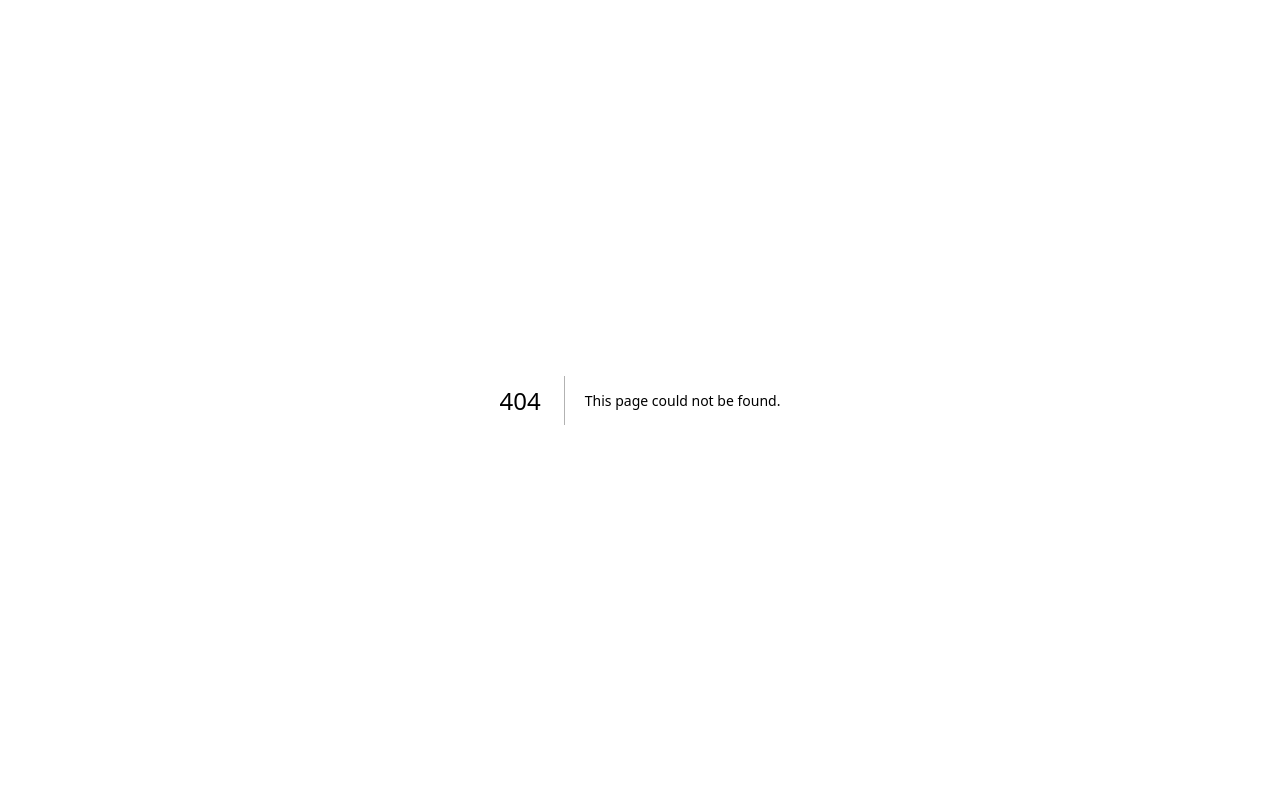
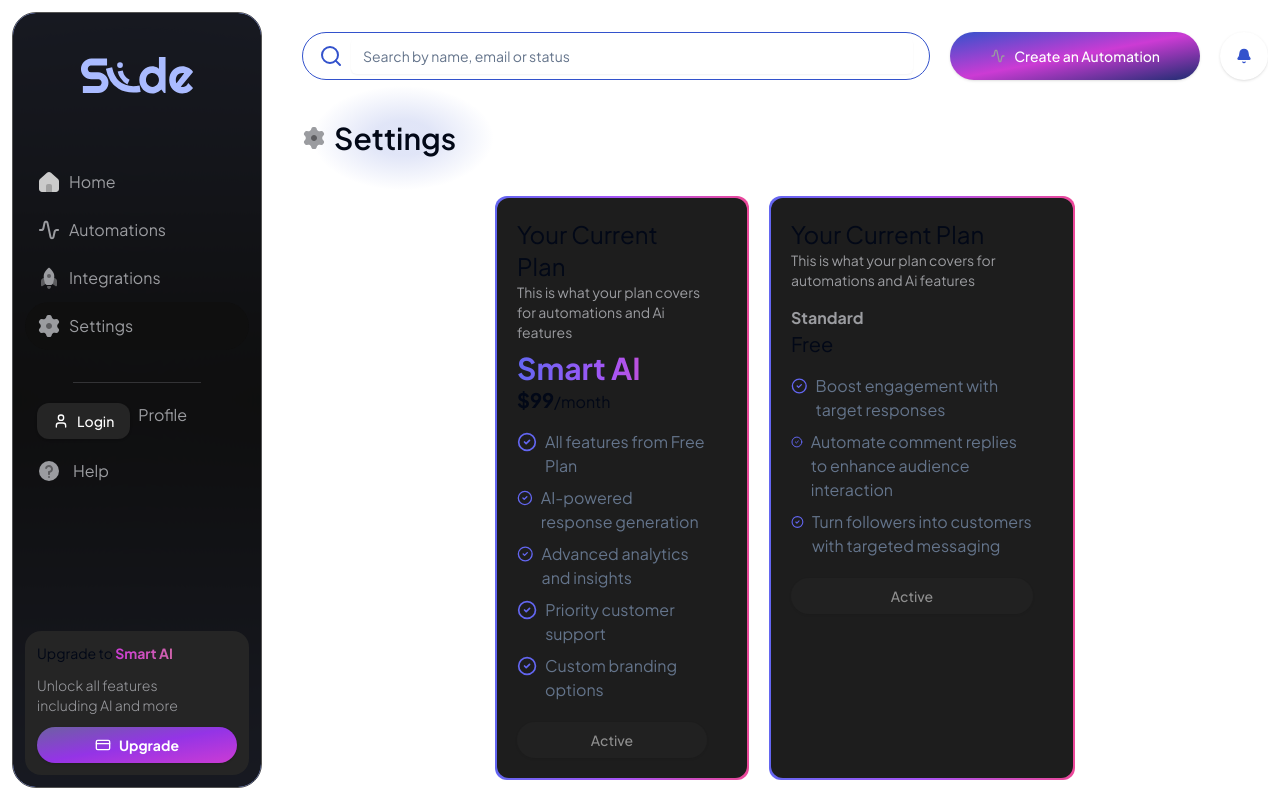
Before and after one commit to xwnsnowy/instagram-smartbot-nextjs, a Next.js app: page /dashboard/1/settings in a window 1280 px wide. Before the commit this address had no page. Built offline with nearby package versions, Linux system fonts and the light colour scheme; no server answers.

Commit message:
feat: Add Setting Page

```diff
--- /dev/null
+++ b/src/app/(protected)/dashboard/[slug]/settings/page.tsx
@@ -0,0 +1,8 @@
+import Billing from "@/components/global/billing";
+import React from "react";
+
+const Page = () => {
+  return <Billing />;
+};
+
+export default Page;
--- /dev/null
+++ b/src/components/global/billing/PaymentCard.tsx
@@ -0,0 +1,100 @@
+import { Button } from "@/components/ui/button";
+import { PLANS } from "@/constants/pages";
+import { cn } from "@/lib/utils";
+import { CircleCheck } from "lucide-react";
+import React from "react";
+
+type Props = {
+  label: string;
+  current: "PRO" | "FREE";
+  landing?: boolean;
+};
+
+const PaymentCard = ({ current, label, landing }: Props) => {
+  return (
+    <div
+      className={cn(
+        label !== current
+          ? "bg-in-active"
+          : "bg-gradient-to-r from-indigo-500 via-purple-500 to-pink-500",
+        "p-[2px] rounded-xl overflow-hidden"
+      )}
+    >
+      <div
+        className={cn(
+          landing && "radial--gradient--pink",
+          "flex flex-col rounded-xl pl-5 py-5 pr-10 bg-background-90 h-full"
+        )}
+      >
+        {landing ? (
+          <h2 className="text-2xl">
+            {label === "PRO" && "Premium Plan"}
+            {label === "FREE" && "Standard"}
+          </h2>
+        ) : (
+          <h2 className="text-2xl">
+            {label === current
+              ? "Your Current Plan"
+              : current === "PRO"
+              ? "Downgrade"
+              : "Upgrade"}
+          </h2>
+        )}
+        <p className="text-text-secondary text-sm mb-2">
+          This is what your plan covers for automations and Ai features
+        </p>
+        {label === "PRO" ? (
+          <span className="bg-gradient-to-r text-3xl from-indigo-500 via-purple-500 font-bold to-pink-500 bg-clip-text text-transparent">
+            Smart AI
+          </span>
+        ) : (
+          <p className="font-bold mt-2 text-text-secondary">Standard</p>
+        )}
+        {label === "PRO" ? (
+          <p className="mb-2">
+            <b className="text-xl">$99</b>/month
+          </p>
+        ) : (
+          <p className="text-xl mb-2">Free</p>
+        )}
+
+        {PLANS[label === "PRO" ? 1 : 0].features.map((i) => (
+          <p key={i} className="mt-2 text-muted-foreground flex gap-2 ">
+            <CircleCheck className="text-indigo-500" />
+            {i}
+          </p>
+        ))}
+
+        {landing ? (
+          <Button
+            className={cn(
+              "rounded-full mt-5",
+              label === "PRO"
+                ? "bg-gradient-to-r from-indigo-500 text-white via-purple-500 to-pink-500"
+                : "bg-background-80 text-white hover:text-background-80"
+            )}
+          >
+            {label === current
+              ? "Get Started"
+              : current === "PRO"
+              ? "Free"
+              : "Get Started"}
+          </Button>
+        ) : (
+          <Button
+            className="rounded-full mt-5 bg-background-80 text-white hover:text-background-80"
+            disabled={label === current}
+          >
+            {label === current
+              ? "Active"
+              : current === "PRO"
+              ? "Downgrade"
+              : "Upgrade"}
+          </Button>
+        )}
+      </div>
+    </div>
+  );
+};
+
+export default PaymentCard;
--- /dev/null
+++ b/src/components/global/billing/index.tsx
@@ -0,0 +1,14 @@
+"use client";
+import PaymentCard from "@/components/global/billing/PaymentCard";
+import React from "react";
+
+const Billing = () => {
+  return (
+    <div className="flex lg:flex-row flex-col gap-5 w-full lg:w-10/12 xl:w-8/12 container">
+      <PaymentCard current="PRO" label="PRO" />
+      <PaymentCard current="FREE" label="FREE" />
+    </div>
+  );
+};
+
+export default Billing;
--- a/src/components/global/bread-crumbs/main-bread-crumb/index.tsx
+++ b/src/components/global/bread-crumbs/main-bread-crumb/index.tsx
@@ -2,14 +2,14 @@ import { PAGE_ICON } from "@/constants/pages";
 import React from "react";
 
 type Props = {
-  page: string;
+  currentPage: string;
   slug?: string;
 };
 
-const MainBreadCrumb = ({ page, slug }: Props) => {
+const MainBreadcrumb = ({ currentPage, slug }: Props) => {
   return (
     <div className="flex flex-col items-start">
-      {page === "Home" && (
+      {currentPage === "Home" && (
         <div className="flex justify-center w-full">
           <div className="radial--gradient w-4/12 py-5 lg:py-10 flex flex-col items-center">
             <p className="text-text-secondary text-lg">Welcome back</p>
@@ -17,12 +17,12 @@ const MainBreadCrumb = ({ page, slug }: Props) => {
           </div>
         </div>
       )}
-      <span className="radial--gradient inline-flex py-5 lg:py-10 pr-16 gap-x-2 items-center">
-        {PAGE_ICON[page.toUpperCase()]}
-        <h2 className="font-semibold text-3xl capitalize">{page}</h2>
+      <span className="radial--gradient inline-flex py-5 lg:py-10 pr-12 gap-x-2 items-center">
+        {PAGE_ICON[currentPage.toUpperCase()]}
+        <h2 className="font-semibold text-3xl capitalize">{currentPage}</h2>
       </span>
     </div>
   );
 };
 
-export default MainBreadCrumb;
+export default MainBreadcrumb;
--- a/src/components/global/infobar/index.tsx
+++ b/src/components/global/infobar/index.tsx
@@ -2,7 +2,7 @@
 
 import MainBreadCrumb from "@/components/global/bread-crumbs/main-bread-crumb";
 import CreateAutomation from "@/components/global/create-automation";
-import { Notifications } from "@/components/global/infobar/notifications";
+import { Notifications } from "@/components/global/infobar/notification";
 import Search from "@/components/global/infobar/search";
 import SheetCustom from "@/components/global/sheet-custom";
 import SidebarContent from "@/components/global/sidebar/SidebarContent";
@@ -33,7 +33,10 @@ const InfoBar = ({ slug }: Props) => {
           <CreateAutomation />
           <Notifications />
         </div>
-        <MainBreadCrumb page={page === slug ? "Home" : page} slug={slug} />
+        <MainBreadCrumb
+          currentPage={page === slug ? "Home" : page}
+          slug={slug}
+        />
       </div>
     )
   );
--- a/src/constants/pages.tsx
+++ b/src/constants/pages.tsx
@@ -24,3 +24,30 @@ export const PAGE_ICON: Props = {
   SETTINGS: <SettingsDuoToneWhite />,
   HOME: <HomeDuoToneBlue />,
 };
+
+export const PLANS = [
+  {
+    name: "Free Plan",
+    description: "Perfect for getting started",
+    price: "$0",
+    features: [
+      "Boost engagement with target responses",
+      "Automate comment replies to enhance audience interaction",
+      "Turn followers into customers with targeted messaging",
+    ],
+    cta: "Get Started",
+  },
+  {
+    name: "Smart AI Plan",
+    description: "Advanced features for power users",
+    price: "$99",
+    features: [
+      "All features from Free Plan",
+      "AI-powered response generation",
+      "Advanced analytics and insights",
+      "Priority customer support",
+      "Custom branding options",
+    ],
+    cta: "Upgrade Now",
+  },
+];
```
Also changed, not shown: src/components/global/infobar/notification/index.tsx (renamed from src/components/global/infobar/notifications/index.tsx).
